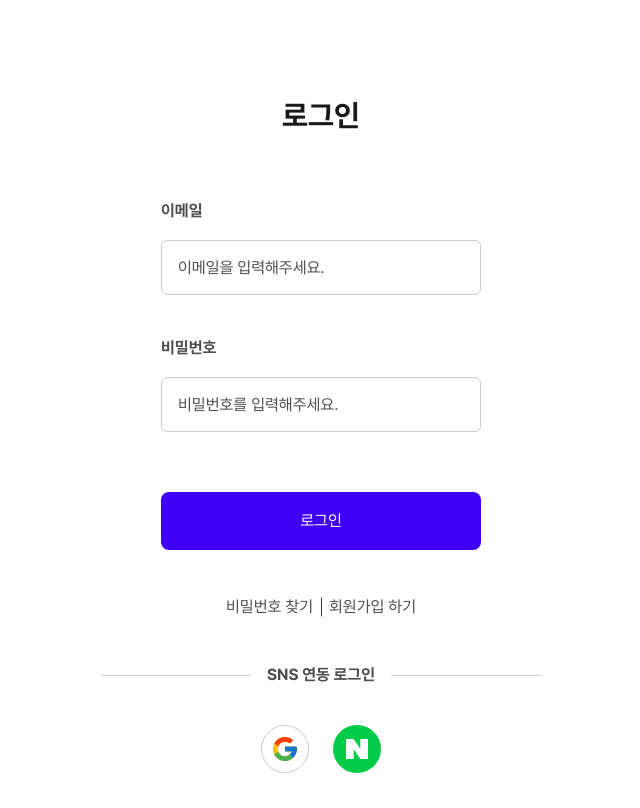
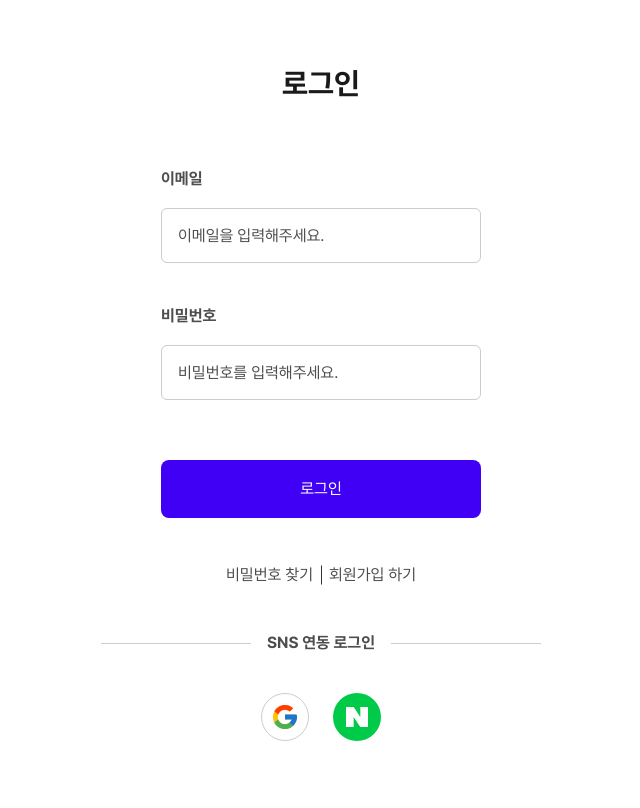
Before and after one commit to Friends77/FRI-FRONT, a React (Vite) app: page /login in a window 1280 px wide. Shown: the whole page, without its empty margins (319-959 px from the left). Built offline with nearby package versions, Linux system fonts and the light colour scheme; no server answers.

Commit message:
remove: App.css 삭제

```diff
--- a/src/App.css
+++ /dev/null
@@ -1,6 +0,0 @@
-#root {
-  max-width: 1280px;
-  margin: 0 auto;
-  padding: 2rem;
-  text-align: center;
-}
--- a/src/App.tsx
+++ b/src/App.tsx
@@ -1,5 +1,4 @@
 import { Outlet } from 'react-router';
-import './App.css';
 import AuthInterceptor from './components/auth/AuthInterceptor';
 import { GoogleOAuthProvider } from '@react-oauth/google';
 import TokenRefresher from './components/auth/TokenRefresher';
```
